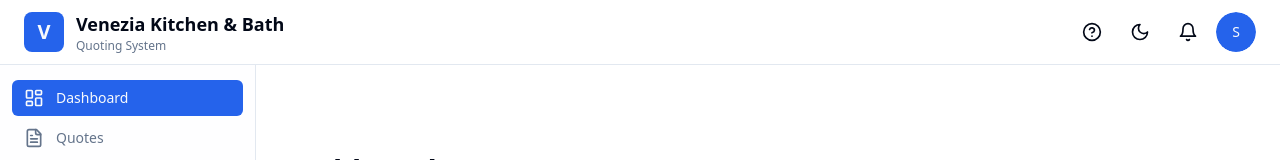
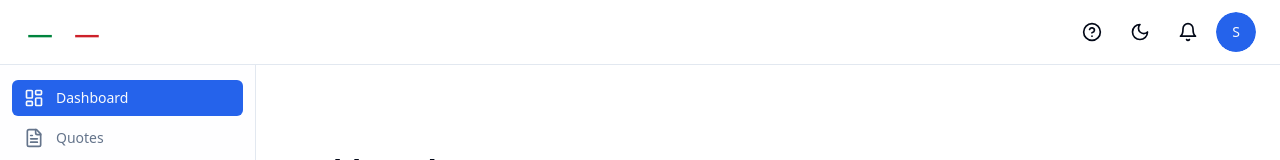
Before and after one commit to Abhinandangithub01/QuotingSoftware, a React (Vite) app: page /dashboard in a window 1280 px wide. Shown: the top 160 px of the page. Built offline with nearby package versions, Linux system fonts and the light colour scheme; no server answers; sample sign-in values are in the browser's storage.

Commit message:
Replace text logo with Italian flag logo image

```diff
--- a/src/components/Topbar.jsx
+++ b/src/components/Topbar.jsx
@@ -21,14 +21,8 @@
   return (
     <div className="sticky top-0 z-40 w-full border-b bg-background/95 backdrop-blur supports-[backdrop-filter]:bg-background/60">
       <div className="flex h-16 items-center px-6">
-        <div className="flex items-center gap-3">
-          <div className="flex h-10 w-10 items-center justify-center rounded-lg bg-primary text-primary-foreground">
-            <span className="text-xl font-bold">V</span>
-          </div>
-          <div>
-            <h1 className="text-lg font-semibold">Venezia Kitchen & Bath</h1>
-            <p className="text-xs text-muted-foreground">Quoting System</p>
-          </div>
+        <div className="flex items-center">
+          <img src="/logo.svg" alt="Logo" className="h-8" />
         </div>
 
         <div className="ml-auto flex items-center gap-2">
```
Also changed, not shown: public/logo.svg (added).
